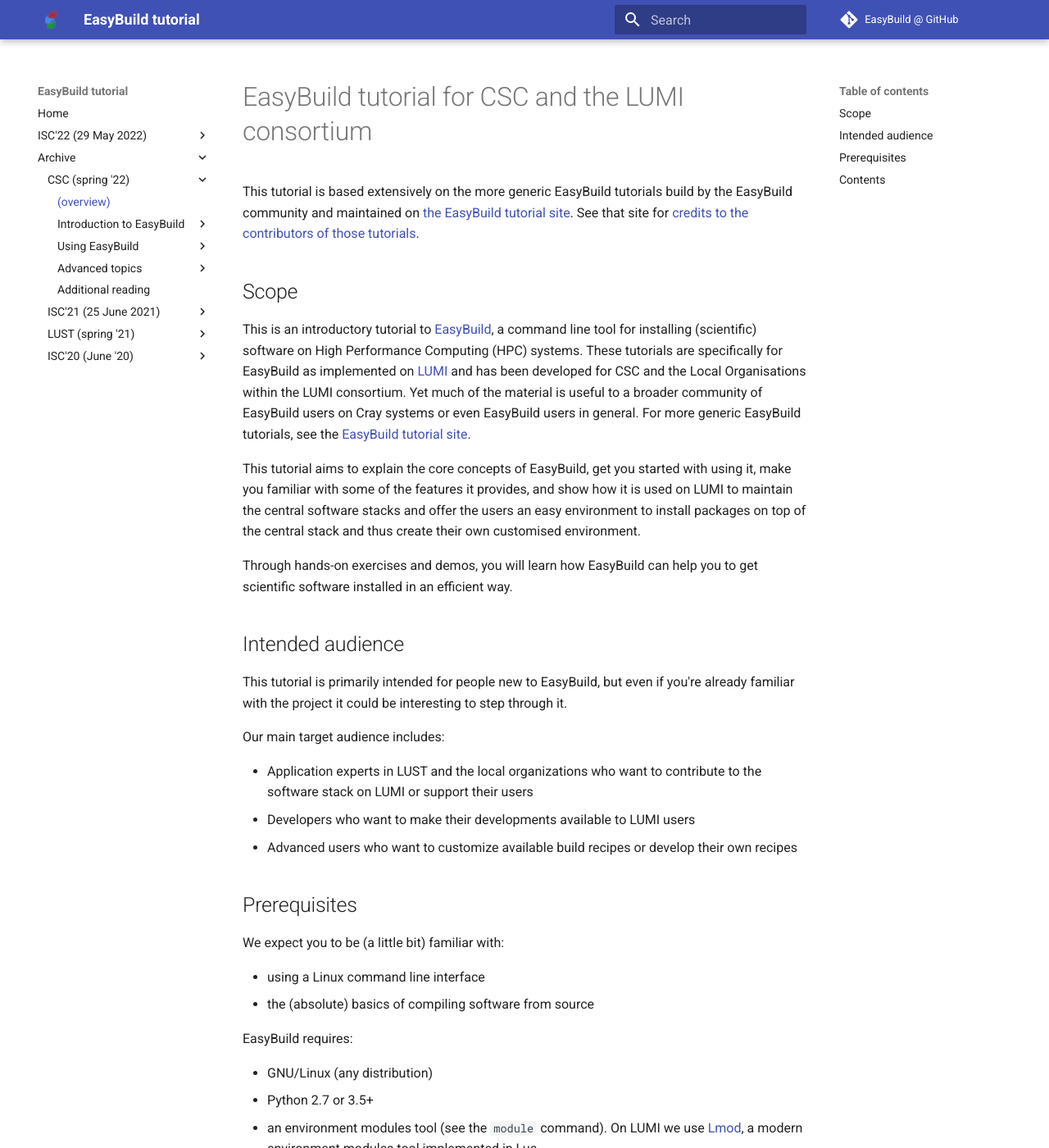
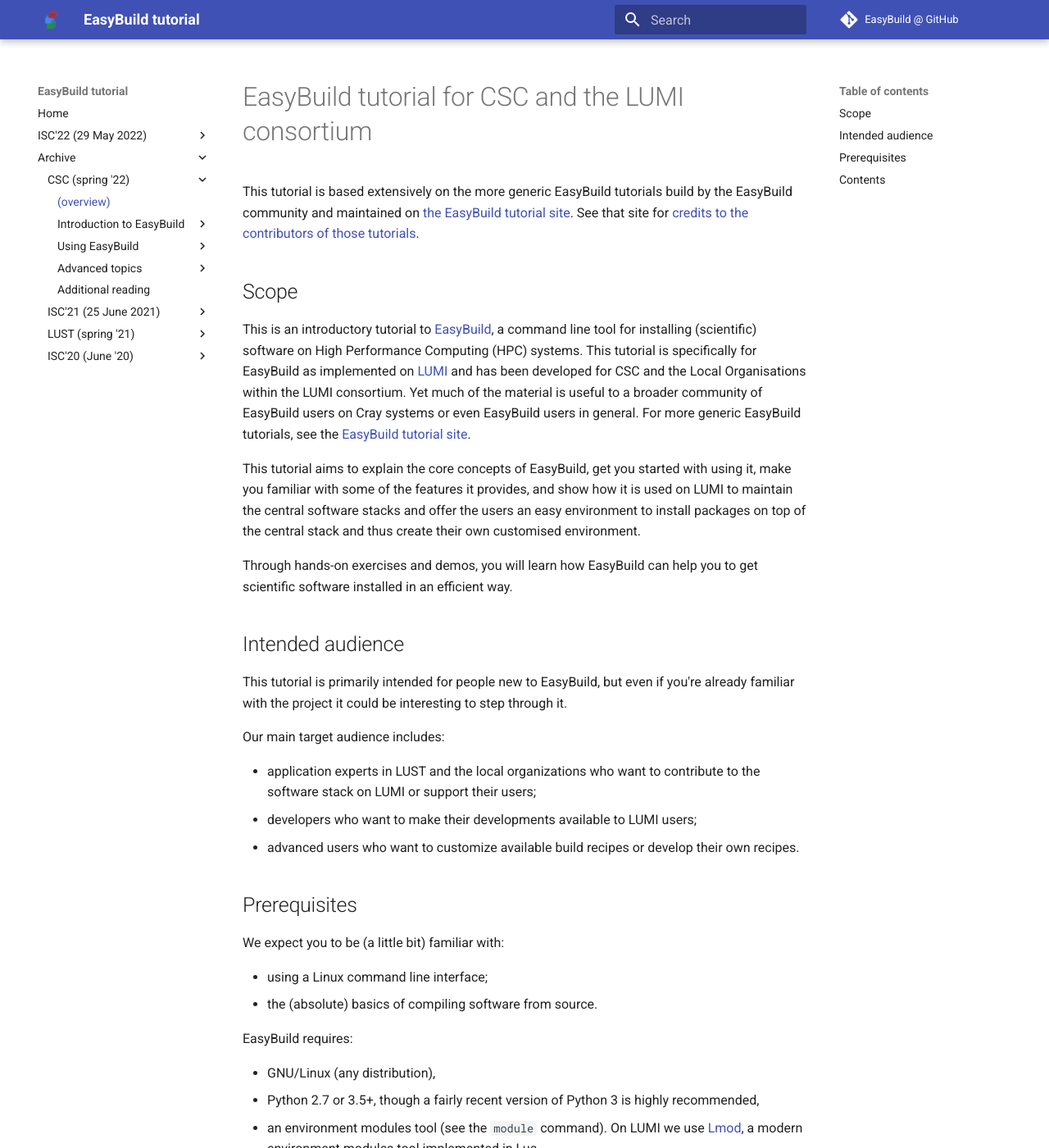
Before and after one commit to easybuilders/easybuild-tutorial, an MkDocs documentation site: the page built from docs/2022-CSC_and_LO/index.md, in a window 1280 px wide and 1400 px high. Shown: the whole window at 82% size. Built offline with MkDocs 1.6.1 and Material for MkDocs 9.7.7, drawn with Linux system fonts in a browser that asks for light colours.

Commit message:
Several minor corrections, including a new least of EasyBuild community membewrs.

```diff
--- a/docs/2022-CSC_and_LO/index.md
+++ b/docs/2022-CSC_and_LO/index.md
@@ -9,7 +9,7 @@
 
 This is an introductory tutorial to [EasyBuild](https://easybuild.io),
 a command line tool for installing (scientific) software on High Performance Computing (HPC) systems.
-These tutorials are specifically for EasyBuild as implemented on [LUMI](https://lumi-supercomputer.eu)
+This tutorial is specifically for EasyBuild as implemented on [LUMI](https://lumi-supercomputer.eu)
 and has been developed for CSC and the Local Organisations within the LUMI consortium. Yet
 much of the material is useful to a broader community of EasyBuild users on Cray systems
 or even EasyBuild users in general.
@@ -32,23 +32,23 @@
 
 Our main target audience includes:
 
--   Application experts in LUST and the local organizations who want to contribute to the
-    software stack on LUMI or support their users
--   Developers who want to make their developments available to LUMI users
--   Advanced users who want to customize available build recipes or develop their own recipes
+-   application experts in LUST and the local organizations who want to contribute to the
+    software stack on LUMI or support their users;
+-   developers who want to make their developments available to LUMI users;
+-   advanced users who want to customize available build recipes or develop their own recipes.
 
 
 ## Prerequisites
 
 We expect you to be (a little bit) familiar with:
 
--   using a Linux command line interface
--   the (absolute) basics of compiling software from source
+-   using a Linux command line interface;
+-   the (absolute) basics of compiling software from source.
 
 EasyBuild requires:
 
--   GNU/Linux (any distribution)
--   Python 2.7 or 3.5+
+-   GNU/Linux (any distribution),
+-   Python 2.7 or 3.5+, though a fairly recent version of Python 3 is highly recommended,
 -   an environment modules tool (see the ``module`` command). On LUMI we use [Lmod](https://lmod.readthedocs.io),
     a modern environment modules tool implemented in Lua.
 
```
Also changed, not shown: docs/2022-CSC_and_LO/1_Intro/1_01_what_is_easybuild.md (+11 -10 lines), docs/2022-CSC_and_LO/1_Intro/1_02_Lmod.md (+26 -26 lines).
